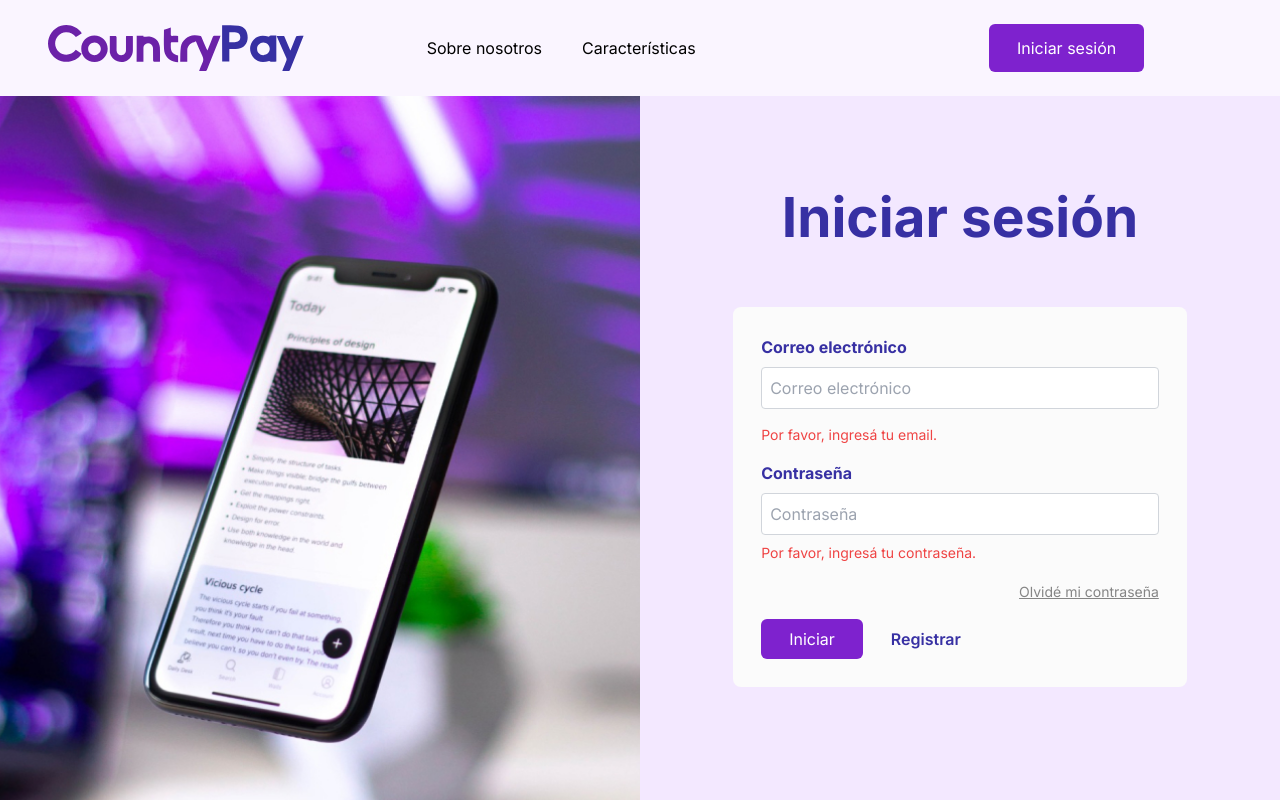
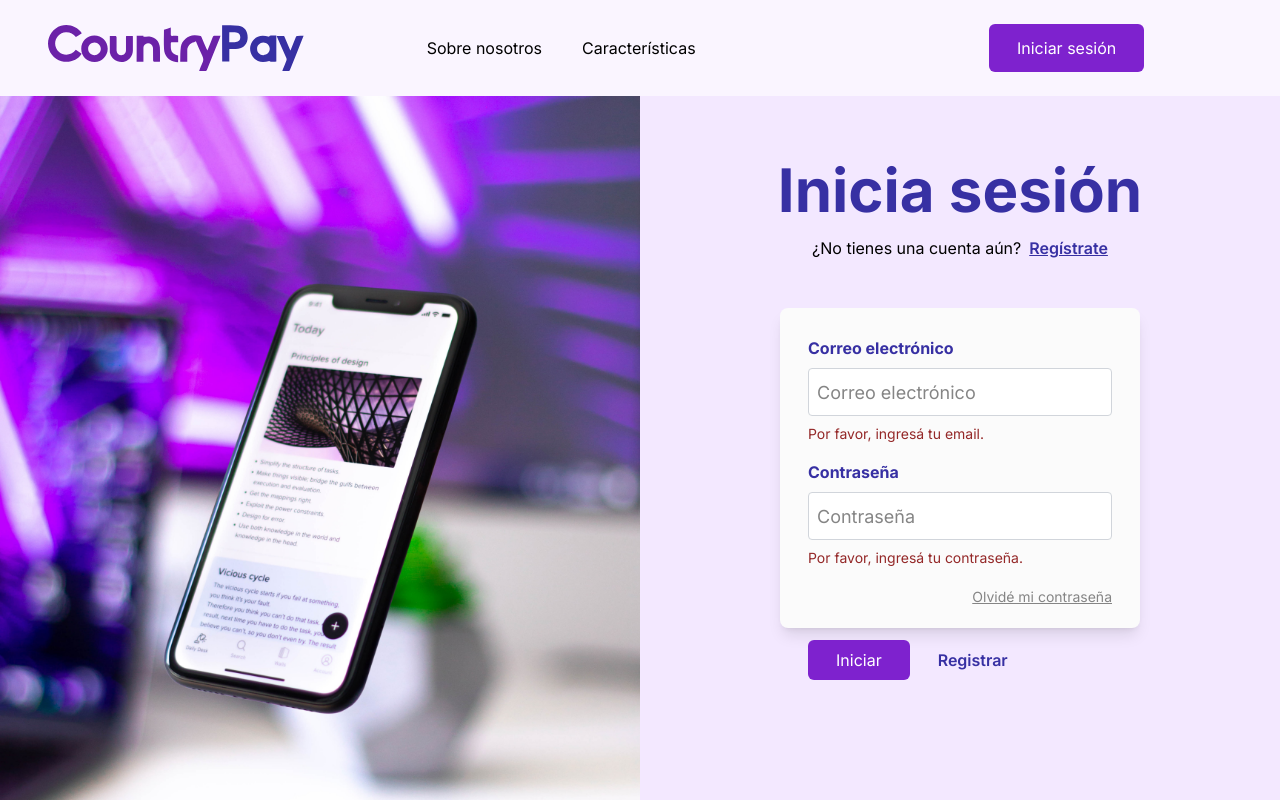
Before and after one commit to mjParedes/COUNTRY_PAY, a Next.js app in the folder frontend/: page /loginPage in a window 1280 px wide. Both pictures are taken after a click on the button "Iniciar". Shown: the top 800 px of the page. Built offline with nearby package versions, Linux system fonts and the light colour scheme.

Commit message:
avances con vista Login, actualizacion de disenos y modularizacion

```diff
--- /dev/null
+++ b/frontend/app/Components/Button/index.jsx
@@ -0,0 +1,16 @@
+export default function Button({ text, variant, onClick }) {
+
+    let buttonClassName = 'button';
+
+    if (variant === 'filled') {
+      buttonClassName += ' bg-Morado/700 w-22 h-10 rounded-md py-3.5 px-7 flex items-center justify-center text-white';
+    } else if (variant === 'empty') {
+      buttonClassName += ' text-Azul/800 ml-3 font-semibold px-4 py-2 rounded hover:bg-purple-100 transition duration-300';
+    }
+
+    return (
+      <button className={buttonClassName} onClick={onClick}>
+        {text}
+      </button>
+    );
+  }
--- /dev/null
+++ b/frontend/app/Components/FormComp/ErrorMsg/index.jsx
@@ -0,0 +1,5 @@
+export default function ErrorMessage({ message }) {
+    return (
+      <p className="text-Rojo/600 text-sm mb-4">{message}</p>
+    );
+  }
--- /dev/null
+++ b/frontend/app/Components/FormComp/Input/index.jsx
@@ -0,0 +1,17 @@
+export default function FormInput({ labelHtmlFor, label, inputType, inputId, value, placeholder, onChange }) {
+    return (
+      <div className="mb-2">
+        <label className="text-Azul/800 text-14px font-bold" htmlFor={labelHtmlFor}>
+          {label}
+        </label>
+        <input
+          type={inputType}
+          id={inputId}
+          placeholder={placeholder}
+          className="w-full h-12 p-2 rounded border border-gray-300 focus:outline-none focus:border-blue-500 mt-2 text-lg placeholder-Grises/350"
+          value={value}
+          onChange={onChange}
+        />
+      </div>
+    );
+  }
--- /dev/null
+++ b/frontend/app/Components/FormComp/SubTitle/index.jsx
@@ -0,0 +1,12 @@
+import Link from 'next/link';
+
+export default function SubTitle({ subTitleText, linkText, linkUrl }) {
+  return (
+    <div className="items-center text-14px mb-12 hidden md:flex">
+      <h3>{subTitleText}</h3>
+      <Link className="text-Azul/800 underline ml-2 font-semibold" href={linkUrl}>
+       {linkText}
+      </Link>
+    </div>
+  );
+}
--- /dev/null
+++ b/frontend/app/Components/FormComp/Title/index.jsx
@@ -0,0 +1,7 @@
+export default function PageTitle({ title }) {
+    return (
+      <h1 className="text-title text-4xl md:text-6xl lg:text-6xl text-Azul/800 font-bold mb-4 mt-8">
+        {title}
+      </h1>
+    );
+  }
--- a/frontend/app/loginPage/page.jsx
+++ b/frontend/app/loginPage/page.jsx
@@ -1,31 +1,34 @@
-'use client'
-import React, {useState} from 'react';
-import Image from "next/image"
-import leftImage from '../../public/images/rectangle.jpg'
+"use client";
+import React, { useState } from "react";
+import Link from "next/link";
+import Image from "next/image";
+import leftImage from "../../public/images/rectangle.jpg";
+import PageTitle from "../Components/FormComp/Title"
+import SubTitle from "../Components/FormComp/SubTitle"
+import FormInput from "../Components/FormComp/Input"
+import ErrorMessage from "../Components/FormComp/ErrorMsg"
+import Button from "../Components/Button"
 
 const LoginPage = () => {
-  const [email, setEmail] = useState('');
-  const [password, setPassword] = useState('');
-  const [emailError, setEmailError] = useState('');
-  const [passwordError, setPasswordError] = useState('');
-
+  const [email, setEmail] = useState("");
+  const [password, setPassword] = useState("");
+  const [emailError, setEmailError] = useState("");
+  const [passwordError, setPasswordError] = useState("");
 
   const handleLogin = () => {
-
     if (!email) {
-      setEmailError('Por favor, ingresá tu email.');
+      setEmailError("Por favor, ingresá tu email.");
     } else {
-      setEmailError('');
+      setEmailError("");
     }
-    if (!password){
-      setPasswordError('Por favor, ingresá tu contraseña.');
+    if (!password) {
+      setPasswordError("Por favor, ingresá tu contraseña.");
     } else {
-      setPasswordError('')
+      setPasswordError("");
     }
     if (!emailError && !passwordError) {
       // nos logueamos
     }
-
   };
 
   return (
@@ -41,47 +44,43 @@ const LoginPage = () => {
 
       {/* Mitad Derecha */}
       <div className="md:w-1/2 bg-Morado/100 flex flex-col items-center p-8">
-        <h1 className="text-title  text-Azul/800 font-bold mb-12 mt-12">Iniciar sesión</h1>
+        <PageTitle title={"Inicia sesión"}/>
+        <SubTitle subTitleText="¿No tienes una cuenta aún?" linkText="Regístrate" linkUrl="/" />
 
-        <div className="bg-Grises/50 p-7 rounded-lg w-84 h-62">
+
+        <div className="bg-Grises/50 p-7 rounded-lg w-login h-login shadow-lg">
           {/* input de Correo Electrónico */}
-          <div className="mb-4">
-            <label className="text-Azul/800 text-14px font-bold " htmlFor="email">
-              Correo electrónico
-            </label>
-            <input
-              type="email"
-              id="email"
+          <FormInput
+          labelHtmlFor="email"
+          label="Correo electrónico"
+          inputType="email"
+          inputId="email"
           placeholder="Correo electrónico"
-              className="w-full p-2 rounded border border-gray-300 focus:outline-none focus:border-blue-500 mt-2"
           value={email}
           onChange={(e) => setEmail(e.target.value)}
+          />
 
-            />
-          </div>
-
-          {/* Mensaje de Error */}
-          {emailError && <p className="text-red-500 text-sm mb-4">{emailError}</p>}
+          {/* Mensaje de Error email*/}
+          {emailError && (
+            <ErrorMessage message={emailError}/>
+          )}
 
           {/* input de Contraseña */}
-          <div className="mb-2">
-            <label className="text-Azul/800 text-14px font-bold" htmlFor="password">
-              Contraseña
-            </label>
-            <input
-              type="password"
-              id="password"
+          <FormInput
+          labelHtmlFor="password"
+          label="Contraseña"
+          inputType="password"
+          inputId="password"
           placeholder="Contraseña"
-              className="w-full p-2 rounded border border-gray-300 focus:outline-none focus:border-blue-500 mt-2"
           value={password}
           onChange={(e) => setPassword(e.target.value)}
+          />
 
-            />
-          </div>
 
-          {/* Mensaje de Error */}
-          {passwordError && <p className="text-red-500 text-sm mb-4">{passwordError}</p>}
-
+          {/* Mensaje de Error contraseña*/}
+          {passwordError && (
+            <ErrorMessage message={passwordError}/>
+          )}
 
           <div className="text-right">
             <a href="#" className="text-Grises/350 text-sm underline">
@@ -90,16 +89,19 @@ const LoginPage = () => {
           </div>
 
           {/* Botones */}
-          <div className="flex mt-4">
-            <button
-              className="bg-Morado/700 w-22 h-10 rounded-md py-3.5 px-7 flex items-center justify-center text-white"
+          <div className="flex mt-8">
+            <Button
+            text="Iniciar"
+            variant="filled"
             onClick={handleLogin}
-            >
-              Iniciar
-            </button>
-            <button className=" text-Azul/800 ml-3 font-semibold px-4 py-2 rounded hover:bg-purple-100 transition duration-300">
-              Registrar
-            </button>
+            />
+
+            <Button
+            text="Registrar"
+            variant="empty"
+            onClick={handleLogin}
+            />
+
           </div>
         </div>
       </div>
--- a/frontend/tailwind.config.js
+++ b/frontend/tailwind.config.js
@@ -14,10 +14,10 @@ module.exports = {
         'title':'55px',
       },
       width: {
-        'login': '320px',
+        'login': '360px',
       },
       height: {
-        'login': '284px',
+        'login': '320px',
       },
       backgroundImage: {
         'gradient-radial': 'radial-gradient(var(--tw-gradient-stops))',
```
Also changed, not shown: frontend/public/images/rectangle.jpg. Lines whose indentation alone changed are shown as unchanged.
